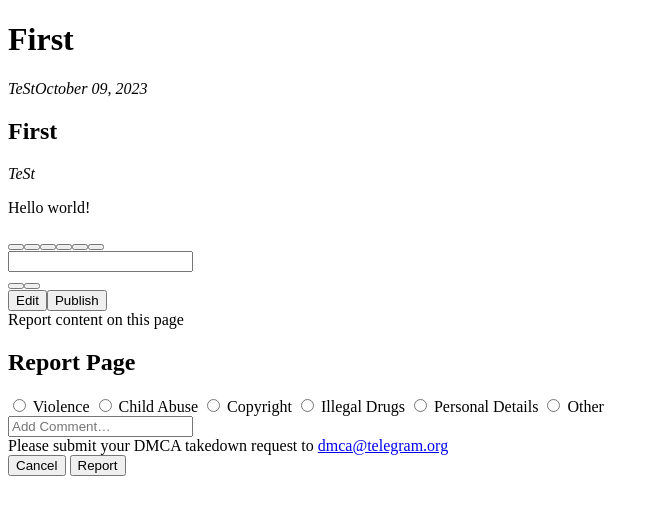
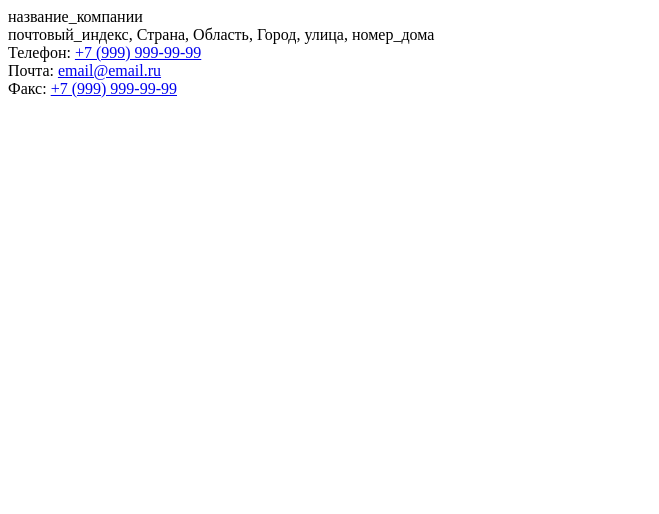
Before and after one commit to AndMi3/AndMi3.github.io, a plain HTML site: page For tg/index.html in a window 1280 px wide. Shown: the whole page, without its empty margins (0-659 px from the left). Drawn offline with Linux system fonts and the light colour scheme.

Commit message:
Update index.html

```diff
--- a/For tg/index.html
+++ b/For tg/index.html
@@ -9,100 +9,19 @@
   </head>
 
     <body>
-    <div class="tl_page_wrap">
-      <div class="tl_page">
-        <main class="tl_article">
-          <header class="tl_article_header" dir="auto">
-            <h1>First</h1>
-            <address>
-              <a rel="author">TeSt</a><!--
-           --><time datetime="2023-10-09T07:05:04+0000">October 09, 2023</time>
-            </address>
-          </header>
-          <article id="_tl_editor" class="tl_article_content"><h1>First<br></h1><address>TeSt<br></address><p>Hello world&#33;</p></article>
-          <div id="_tl_link_tooltip" class="tl_link_tooltip"></div>
-          <div id="_tl_tooltip" class="tl_tooltip">
-            <div class="buttons">
-              <span class="button_hover"></span>
-              <span class="button_group"><!--
-             --><button id="_bold_button"></button><!--
-             --><button id="_italic_button"></button><!--
-             --><button id="_link_button"></button><!--
-           --></span><!--
-           --><span class="button_group"><!--
-             --><button id="_header_button"></button><!--
-             --><button id="_subheader_button"></button><!--
-             --><button id="_quote_button"></button><!--
-           --></span>
-            </div>
-            <div class="prompt">
-              <span class="close"></span>
-              <div class="prompt_input_wrap"><input type="url" class="prompt_input" /></div>
-            </div>
-          </div>
-          <div id="_tl_blocks" class="tl_blocks">
-            <div class="buttons">
-              <button id="_image_button"></button><!--
-           --><button id="_embed_button"></button>
-            </div>
-          </div>
-          <aside class="tl_article_buttons">
-            <div class="account account_top"></div>
-            <button id="_edit_button" class="button edit_button">Edit</button><!--
-         --><button id="_publish_button" class="button publish_button">Publish</button>
-            <div class="account account_bottom"></div>
-            <div id="_error_msg" class="error_msg"></div>
-          </aside>
-        </main>
-      </div>
-          <div class="tl_page_footer">
-      <div id="_report_button" class="tl_footer_button">Report content on this page</div>
-    </div>
-    </div>
-      <div class="tl_popup tl_popup_hidden" id="_report_popup">
-    <main class="tl_popup_body tl_report_popup">
-      <form id="_report_form" method="post">
-        <section>
-          <h2 class="tl_popup_header">Report Page</h2>
-          <div class="tl_radio_items">
-            <label class="tl_radio_item">
-              <input type="radio" class="radio" name="reason" value="violence">
-              <span class="tl_radio_item_label">Violence</span>
-            </label>
-            <label class="tl_radio_item">
-              <input type="radio" class="radio" name="reason" value="childabuse">
-              <span class="tl_radio_item_label">Child Abuse</span>
-            </label>
-            <label class="tl_radio_item">
-              <input type="radio" class="radio" name="reason" value="copyright">
-              <span class="tl_radio_item_label">Copyright</span>
-            </label>
-            <label class="tl_radio_item">
-              <input type="radio" class="radio" name="reason" value="illegal_drugs">
-              <span class="tl_radio_item_label">Illegal Drugs</span>
-            </label>
-            <label class="tl_radio_item">
-              <input type="radio" class="radio" name="reason" value="personal_details">
-              <span class="tl_radio_item_label">Personal Details</span>
-            </label>
-            <label class="tl_radio_item">
-              <input type="radio" class="radio" name="reason" value="other">
-              <span class="tl_radio_item_label">Other</span>
-            </label>
-          </div>
-          <div class="tl_textfield_item tl_comment_field">
-            <input type="text" class="tl_textfield" name="comment" value="" placeholder="Add Comment…">
-          </div>
-          <div class="tl_copyright_field">
-            Please submit your DMCA takedown request to <a href="mailto:dmca@telegram.org?subject=Report%20to%20Telegraph%20page%20%22First%22&body=Reported%20page%3A%20https%3A%2F%2Ftelegra.ph%2FFirst-10-09-9%0A%0A%0A" target="_blank">dmca@telegram.org</a>
-          </div>
-        </section>
-        <aside class="tl_popup_buttons">
-          <button type="reset" class="button" id="_report_cancel">Cancel</button>
-          <button type="submit" class="button submit_button">Report</button>
-        </aside>
-      </form>
-    </main>
-  </div>
+    <div itemscope itemtype="http://schema.org/Organization">
+       <div itemprop="name">название_компании</div>
+       <link itemprop="url" href="ссылка_на_сайт">
+       <div itemprop="address" itemscope itemtype="https://schema.org/PostalAddress">
+              <span itemprop="postalCode">почтовый_индекс</span>,
+              <span itemprop="addressCountry">Страна</span>,
+              <span itemprop="addressRegion">Область</span>,
+              <span itemprop="addressLocality">Город</span>,
+              <span itemprop="streetAddress">улица, номер_дома</span>
+       </div>
+       <div>Телефон: <a itemprop="telephone" href="tel:+79999999999">+7 (999) 999-99-99</a></div>
+       <div>Почта: <a itemprop="email" href="mailto:email@email.ru">email@email.ru</a></div>
+       <div>Факс: <a itemprop="faxNumber" href="tel:+79999999999">+7 (999) 999-99-99</a></div>
+</div>
   </body>
   </html>
```
